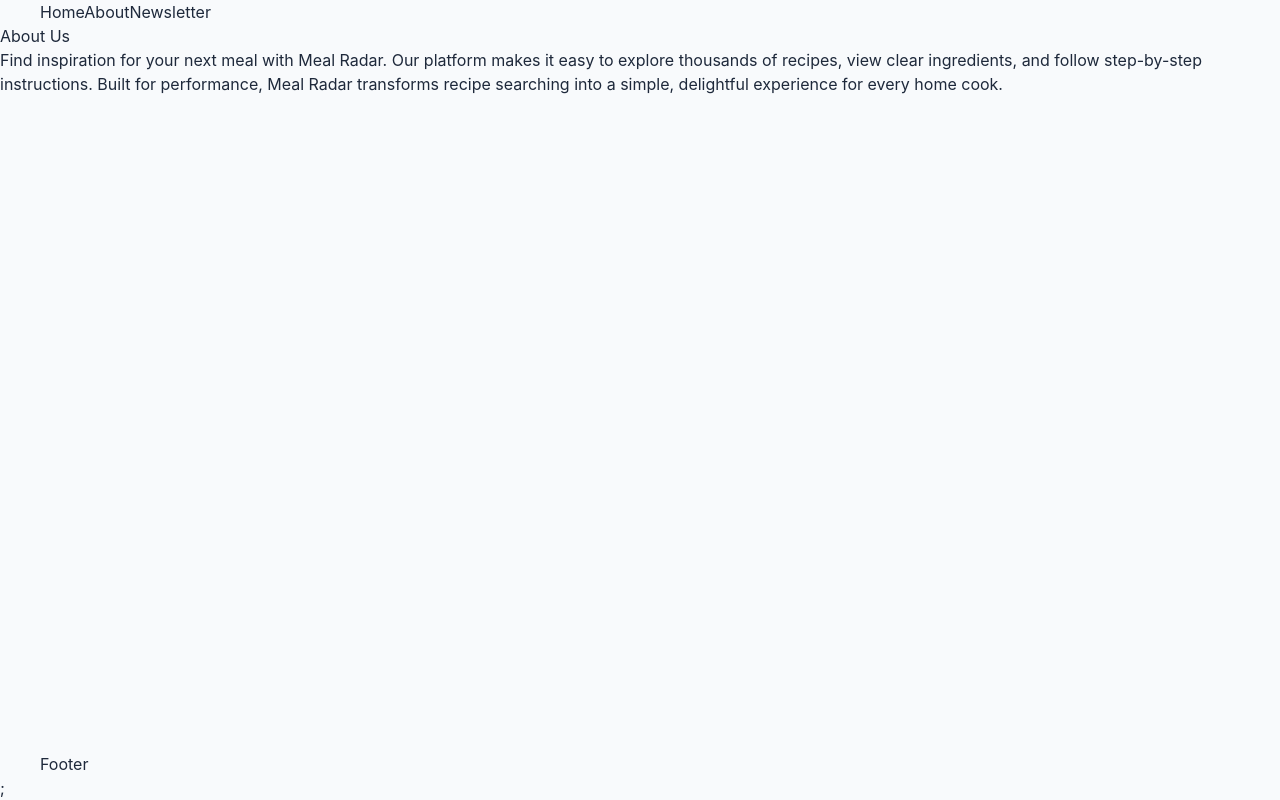
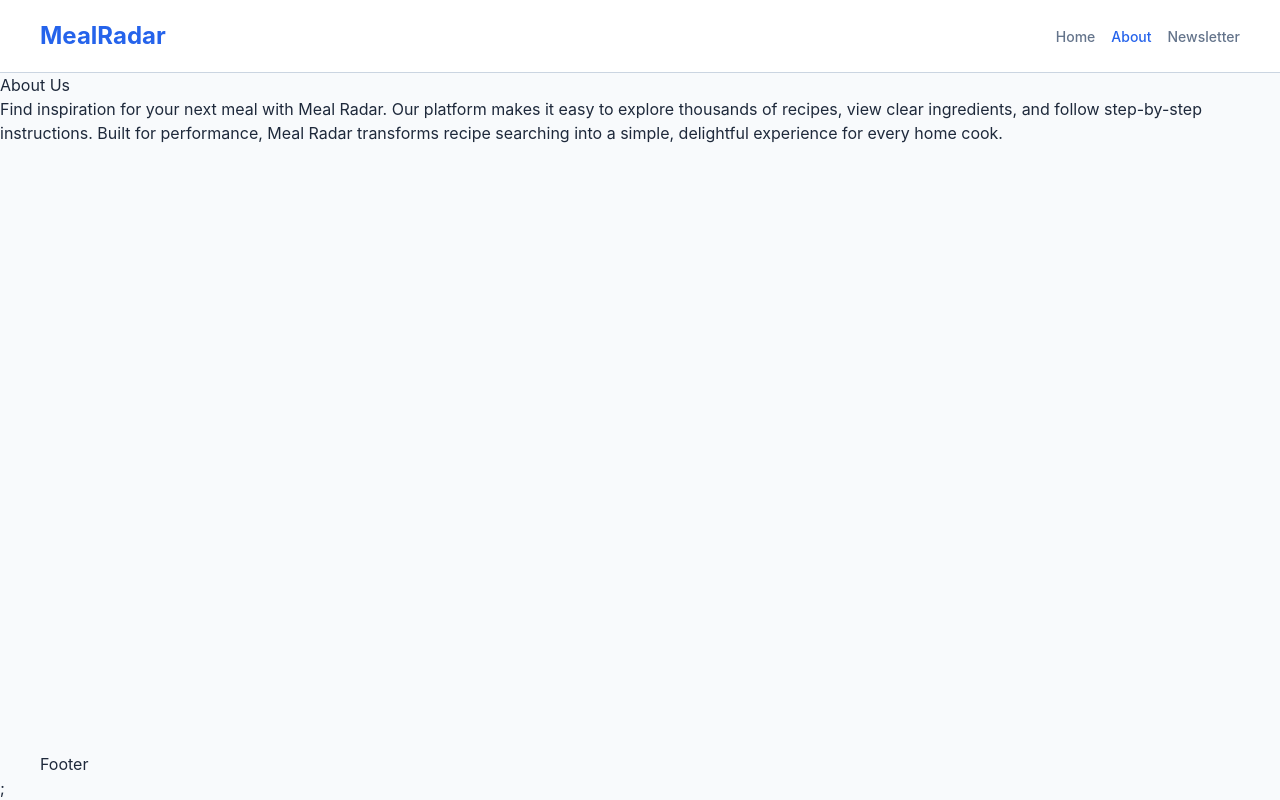
Before and after one commit to dev9fe8891/meal-radar, a React (Vite) app: page /about in a window 1280 px wide. Built offline with nearby package versions, Linux system fonts and the light colour scheme.

Commit message:
feat: enhance Header component with styled-components for improved layout and styling

```diff
--- a/src/components/Header/Header.jsx
+++ b/src/components/Header/Header.jsx
@@ -1,10 +1,14 @@
-import { NavLink } from "react-router-dom";
+import { NavLink, Link } from "react-router-dom";
 import Wrapper from "./Header.styled";
 
 function Header() {
   return (
     <Wrapper className="header">
       <div className="header__container container">
+        <Link className="header__logo" to="/">
+          MealRadar
+        </Link>
+
         <nav className="header__nav">
           <NavLink className="header__link" to="/">
             Home
--- a/src/components/Header/Header.styled.js
+++ b/src/components/Header/Header.styled.js
@@ -1,5 +1,65 @@
 import styled from "styled-components";
 
-const Wrapper = styled.header``;
+const Wrapper = styled.header`
+  &.header {
+    background-color: var(--bg-surface);
+    border-bottom: 1px solid var(--border-default);
+  }
+
+  .header__container {
+    display: flex;
+    flex-direction: column;
+    align-items: flex-start;
+    justify-content: center;
+    gap: var(--space-3);
+    min-height: 64px;
+    padding-block: var(--space-3);
+  }
+
+  .header__logo {
+    font-size: var(--text-2xl);
+    font-weight: var(--weight-bold);
+    line-height: var(--lh-tight);
+    color: var(--color-primary-600);
+  }
+
+  .header__nav {
+    display: flex;
+    flex-wrap: wrap;
+    gap: var(--space-3);
+  }
+
+  .header__link {
+    font-size: var(--text-sm);
+    font-weight: var(--weight-medium);
+    line-height: var(--lh-base);
+    color: var(--text-muted);
+    transition: color 0.2s ease;
+  }
+
+  .header__link:hover,
+  .header__link:focus-visible {
+    color: var(--color-primary-600);
+  }
+
+  .header__link.active {
+    color: var(--color-primary-600);
+  }
+
+  @media (min-width: 768px) {
+    .header__container {
+      flex-direction: row;
+      align-items: center;
+      justify-content: space-between;
+      gap: var(--space-4);
+      min-height: 72px;
+      padding-block: 0;
+    }
+
+    .header__nav {
+      gap: var(--space-4);
+    }
+  }
+`;
 
 export default Wrapper;
```
